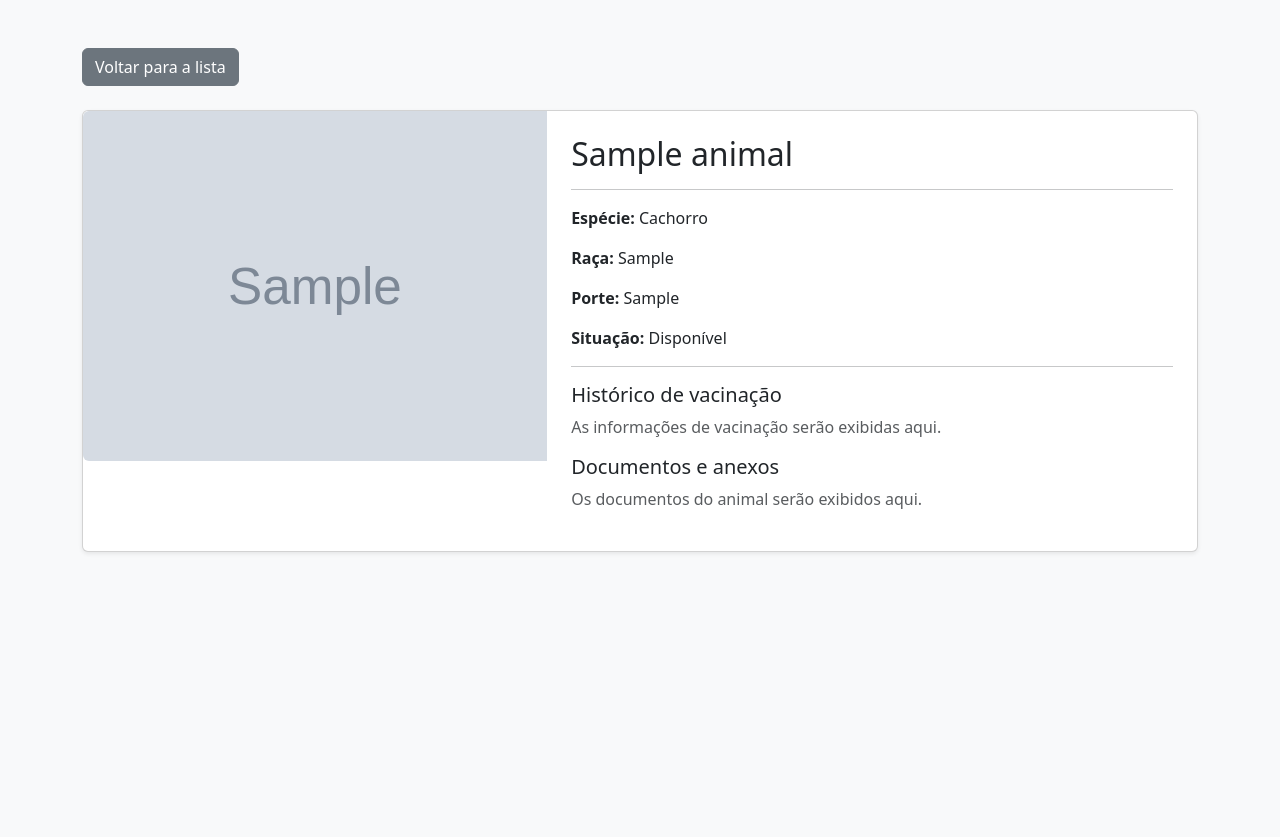
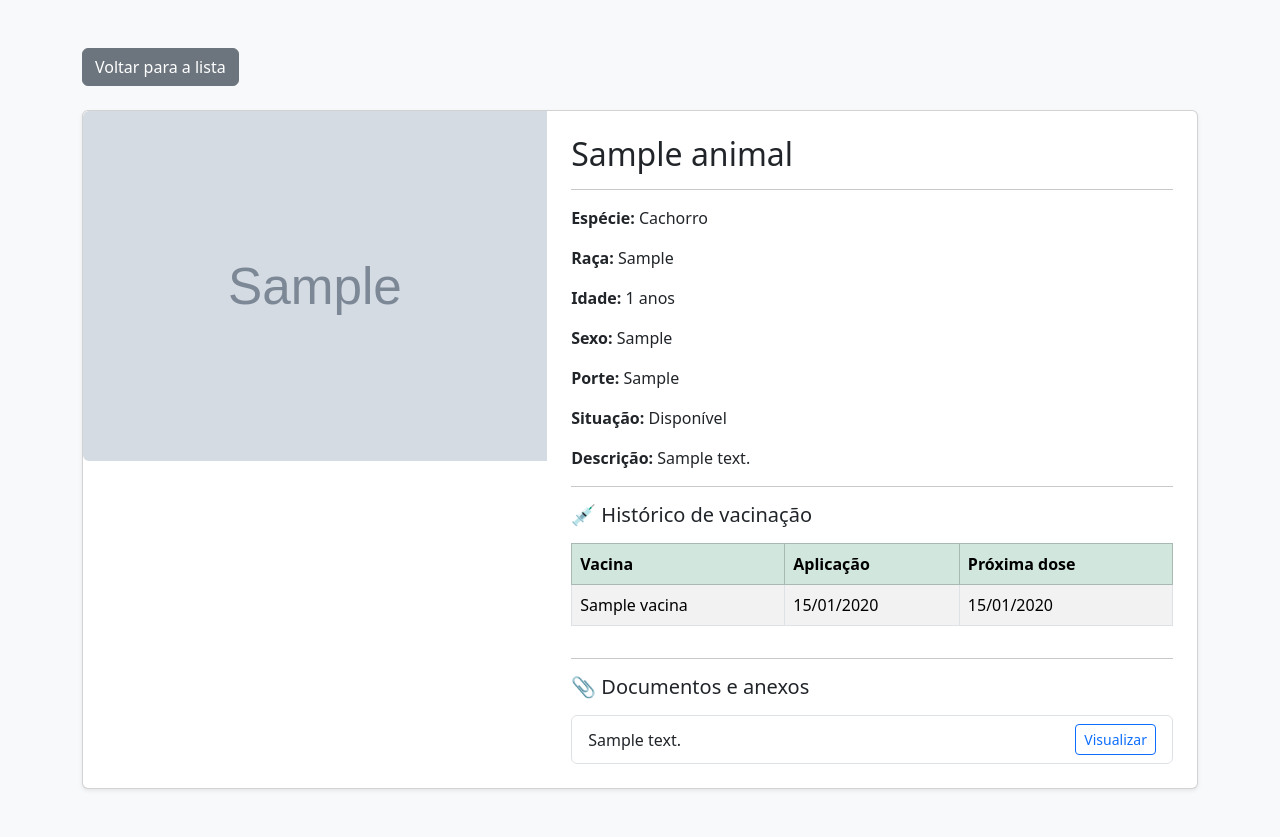
Before and after one commit to AdrianEstevarengo/sistema-ong-animais, a Django app: page /animais/1/ in a window 1280 px wide. Before the commit the page ends 553 px from the top, so only its background shows below. Run offline with Django 5.2, Linux system fonts and the light colour scheme; tables that the repository leaves empty hold one stand-in row (values such as "Sample post"); grey boxes marked "Sample" are stand-in pictures.

Commit message:
feat: adiciona historico de vacinacao e anexos

```diff
--- a/animais/templates/animais/detalhe.html
+++ b/animais/templates/animais/detalhe.html
@@ -13,7 +13,8 @@
 
 <div class="container py-5">
 
-    <a href="{% url 'lista_animais' %}" class="btn btn-secondary mb-4">
+    <a href="{% url 'lista_animais' %}"
+       class="btn btn-secondary mb-4">
         Voltar para a lista
     </a>
 
@@ -27,7 +28,7 @@
                          style="height: 350px; object-fit: cover;"
                          alt="{{ animal.nome }}">
                 {% else %}
-                    <div class="p-5 text-center">
+                    <div class="p-5 text-center text-muted">
                         Sem foto disponível
                     </div>
                 {% endif %}
@@ -36,26 +37,107 @@
             <div class="col-md-7">
                 <div class="card-body p-4">
 
-                    <h2 class="card-title">{{ animal.nome }}</h2>
-
+                    <h2>{{ animal.nome }}</h2>
                     <hr>
 
                     <p><strong>Espécie:</strong> {{ animal.especie }}</p>
                     <p><strong>Raça:</strong> {{ animal.raca }}</p>
+
+                    <p>
+                        <strong>Idade:</strong>
+                        {% if animal.idade is not None %}
+                            {{ animal.idade }} anos
+                        {% else %}
+                            Não informada
+                        {% endif %}
+                    </p>
+
+                    <p><strong>Sexo:</strong> {{ animal.sexo }}</p>
                     <p><strong>Porte:</strong> {{ animal.porte }}</p>
                     <p><strong>Situação:</strong> {{ animal.status }}</p>
 
+                    {% if animal.descricao %}
+                        <p>
+                            <strong>Descrição:</strong>
+                            {{ animal.descricao }}
+                        </p>
+                    {% endif %}
+
                     <hr>
 
-                    <h5>Histórico de vacinação</h5>
-                    <p class="text-muted">
-                        As informações de vacinação serão exibidas aqui.
-                    </p>
+                    <h5 class="mb-3">💉 Histórico de vacinação</h5>
 
-                    <h5>Documentos e anexos</h5>
-                    <p class="text-muted">
-                        Os documentos do animal serão exibidos aqui.
-                    </p>
+                    {% for vacina in animal.vacinas.all %}
+
+                        {% if forloop.first %}
+                        <div class="table-responsive">
+                            <table class="table table-striped table-bordered">
+                                <thead class="table-success">
+                                    <tr>
+                                        <th>Vacina</th>
+                                        <th>Aplicação</th>
+                                        <th>Próxima dose</th>
+                                    </tr>
+                                </thead>
+                                <tbody>
+                        {% endif %}
+
+                                    <tr>
+                                        <td>{{ vacina.nome }}</td>
+                                        <td>{{ vacina.data_aplicacao|date:"d/m/Y" }}</td>
+                                        <td>
+                                            {% if vacina.proxima_dose %}
+                                                {{ vacina.proxima_dose|date:"d/m/Y" }}
+                                            {% else %}
+                                                Não informada
+                                            {% endif %}
+                                        </td>
+                                    </tr>
+
+                        {% if forloop.last %}
+                                </tbody>
+                            </table>
+                        </div>
+                        {% endif %}
+
+                    {% empty %}
+                        <p class="text-muted">
+                            Nenhuma vacina cadastrada para este animal.
+                        </p>
+                    {% endfor %}
+
+                    <hr>
+
+                    <h5 class="mb-3">📎 Documentos e anexos</h5>
+
+                    <ul class="list-group">
+
+                        {% for anexo in animal.anexos.all %}
+
+                            <li class="list-group-item d-flex justify-content-between align-items-center">
+                                <span>
+                                    {% if anexo.descricao %}
+                                        {{ anexo.descricao }}
+                                    {% else %}
+                                        Documento {{ forloop.counter }}
+                                    {% endif %}
+                                </span>
+
+                                <a href="{{ anexo.arquivo.url }}"
+                                   target="_blank"
+                                   rel="noopener noreferrer"
+                                   class="btn btn-sm btn-outline-primary">
+                                    Visualizar
+                                </a>
+                            </li>
+
+                        {% empty %}
+                            <li class="list-group-item text-muted">
+                                Nenhum documento anexado para este animal.
+                            </li>
+                        {% endfor %}
+
+                    </ul>
 
                 </div>
             </div>
```
